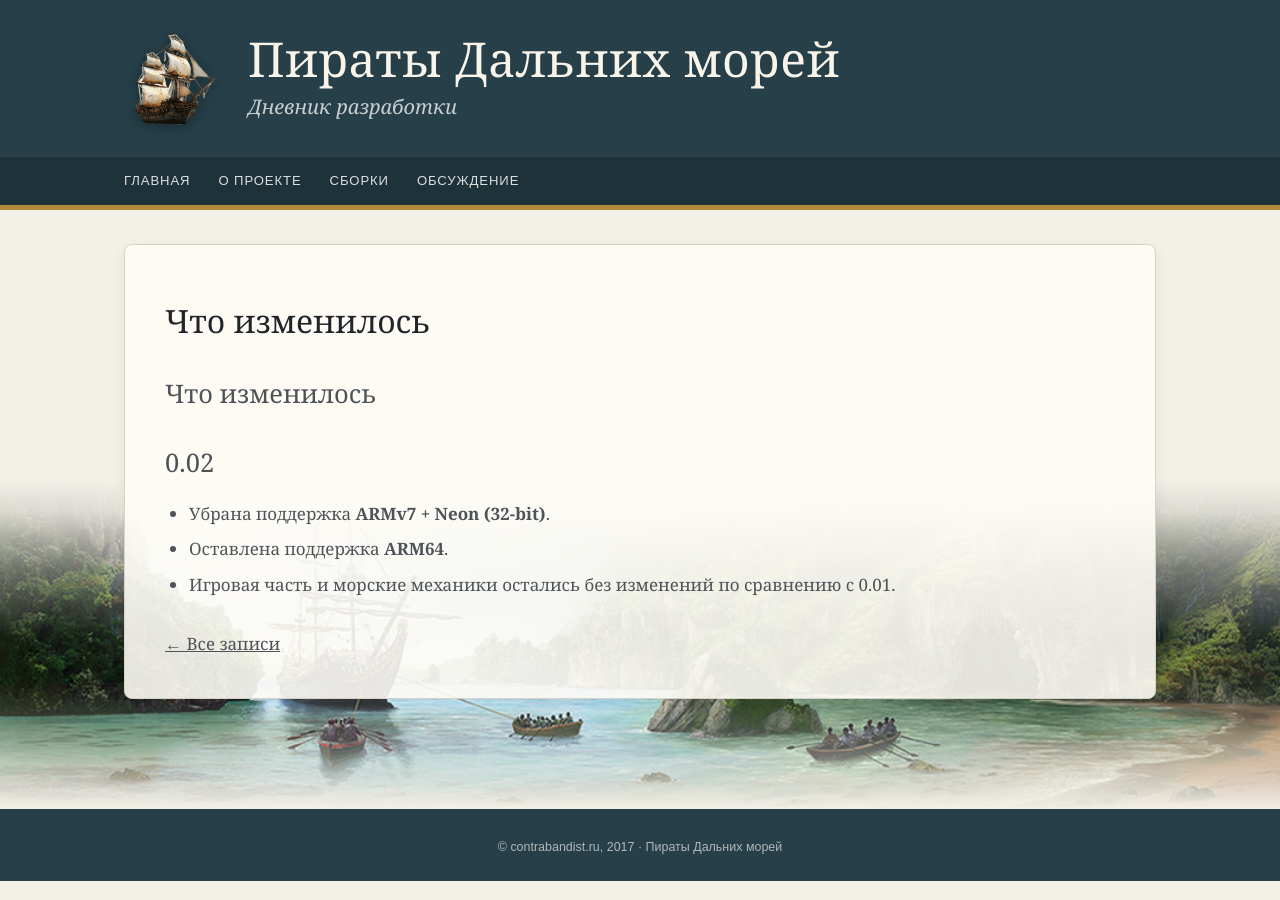
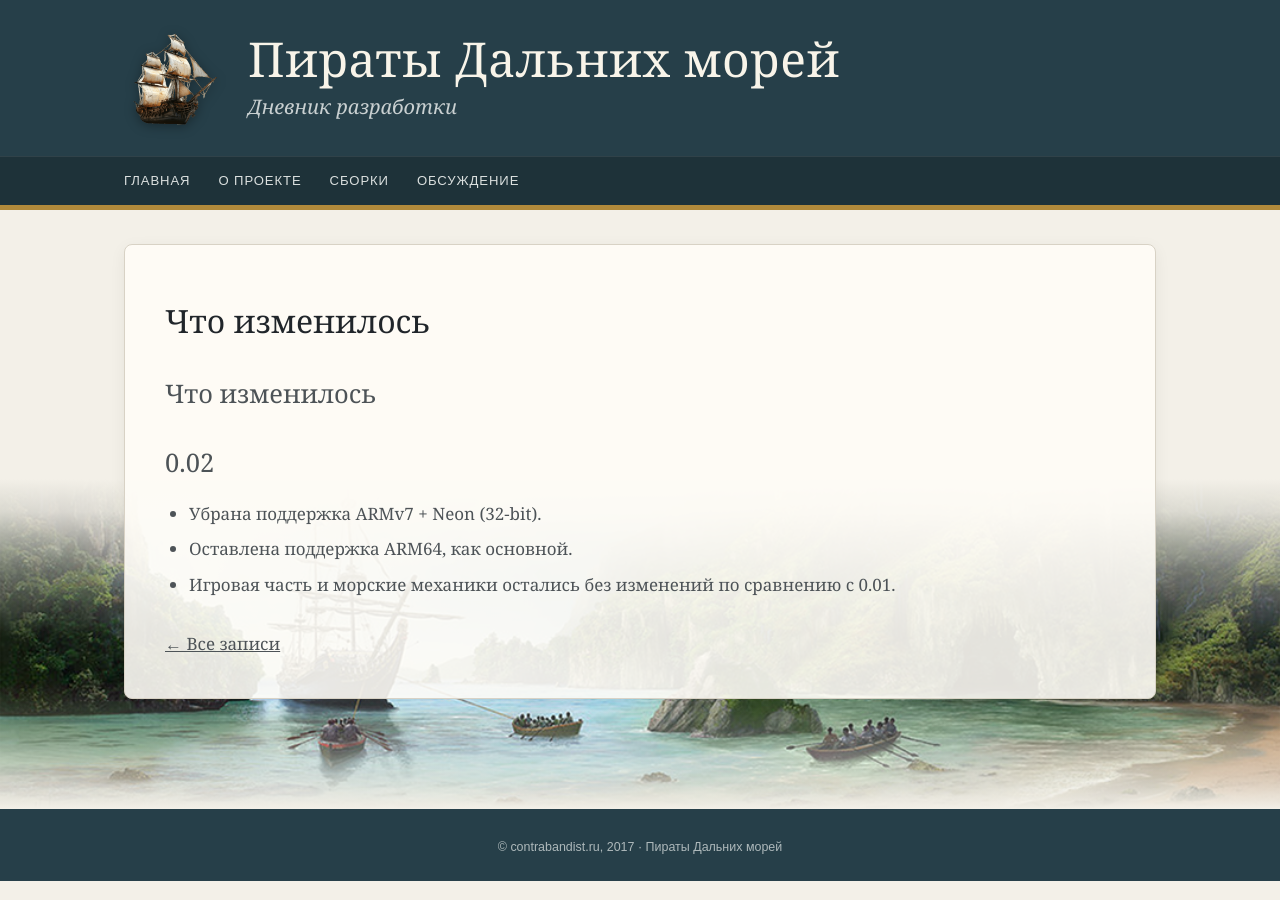
Before and after one commit to tislic/SeaDogsPort, a Jekyll site: the page built from chto-izmenilos.md, in a window 1280 px wide. Built offline with Jekyll 4.4.1, drawn with Linux system fonts in a browser that asks for light colours.

Commit message:
Update chto-izmenilos.md

```diff
--- a/chto-izmenilos.md
+++ b/chto-izmenilos.md
@@ -8,6 +8,6 @@ permalink: /chto-izmenilos/
 
 ## 0.02
 
-- Убрана поддержка **ARMv7 + Neon (32-bit)**.
-- Оставлена поддержка **ARM64**.
+- Убрана поддержка ARMv7 + Neon (32-bit).
+- Оставлена поддержка ARM64, как основной.
 - Игровая часть и морские механики остались без изменений по сравнению с 0.01.
```
